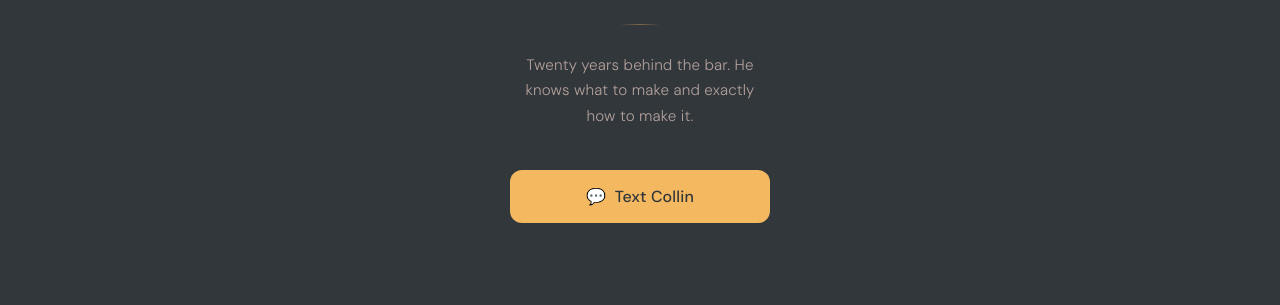
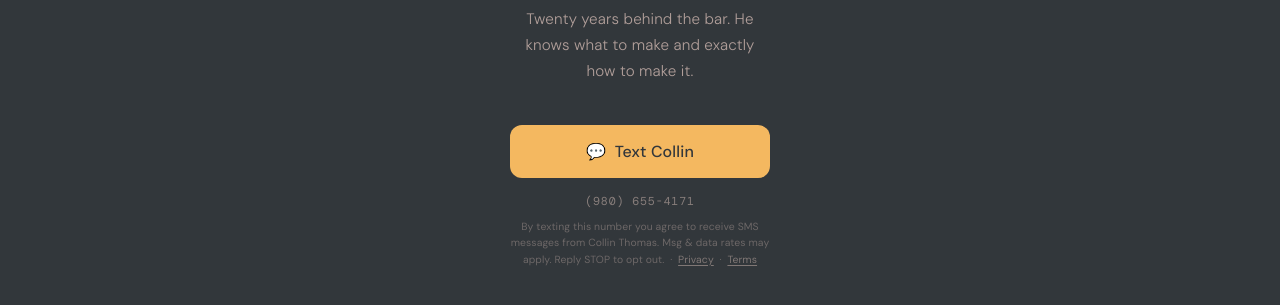
Before and after one commit to stephenoster/cal-bartender, a website: page public/index.html in a window 1280 px wide. Shown: the part 393-698 px from the top of the page. Drawn offline with nearby package versions, Linux system fonts and the light colour scheme; a web font is replaced by a local one.

Commit message:
update index.html

```diff
--- a/public/index.html
+++ b/public/index.html
@@ -159,6 +159,31 @@
     cursor: pointer;
     transition: background 0.2s, transform 0.1s;
     -webkit-appearance: none;
+    margin-bottom: 1rem;
+  }
+
+  .cta-phone {
+    font-family: 'DM Mono', monospace;
+    font-size: 0.72rem;
+    color: rgba(244,214,204,0.45);
+    text-align: center;
+    letter-spacing: 0.08em;
+    margin-bottom: 0.6rem;
+  }
+
+  .cta-disclosure {
+    font-size: 0.65rem;
+    color: rgba(244,214,204,0.3);
+    text-align: center;
+    line-height: 1.6;
+    max-width: 260px;
+    letter-spacing: 0.01em;
+  }
+
+  .cta-disclosure a {
+    color: rgba(244,214,204,0.4);
+    text-decoration: underline;
+    text-underline-offset: 2px;
   }
 
   .cta-btn:active {
@@ -406,6 +431,13 @@
     <button class="cta-btn" id="startBtn">
       💬&nbsp; Text Collin
     </button>
+
+    <div class="cta-phone">(980) 655-4171</div>
+    <div class="cta-disclosure">
+      By texting this number you agree to receive SMS messages from Collin Thomas.
+      Msg &amp; data rates may apply. Reply STOP to opt out. &nbsp;·&nbsp;
+      <a href="/privacy.html">Privacy</a> &nbsp;·&nbsp; <a href="/terms.html">Terms</a>
+    </div>
 
   </div>
 </div>
```
